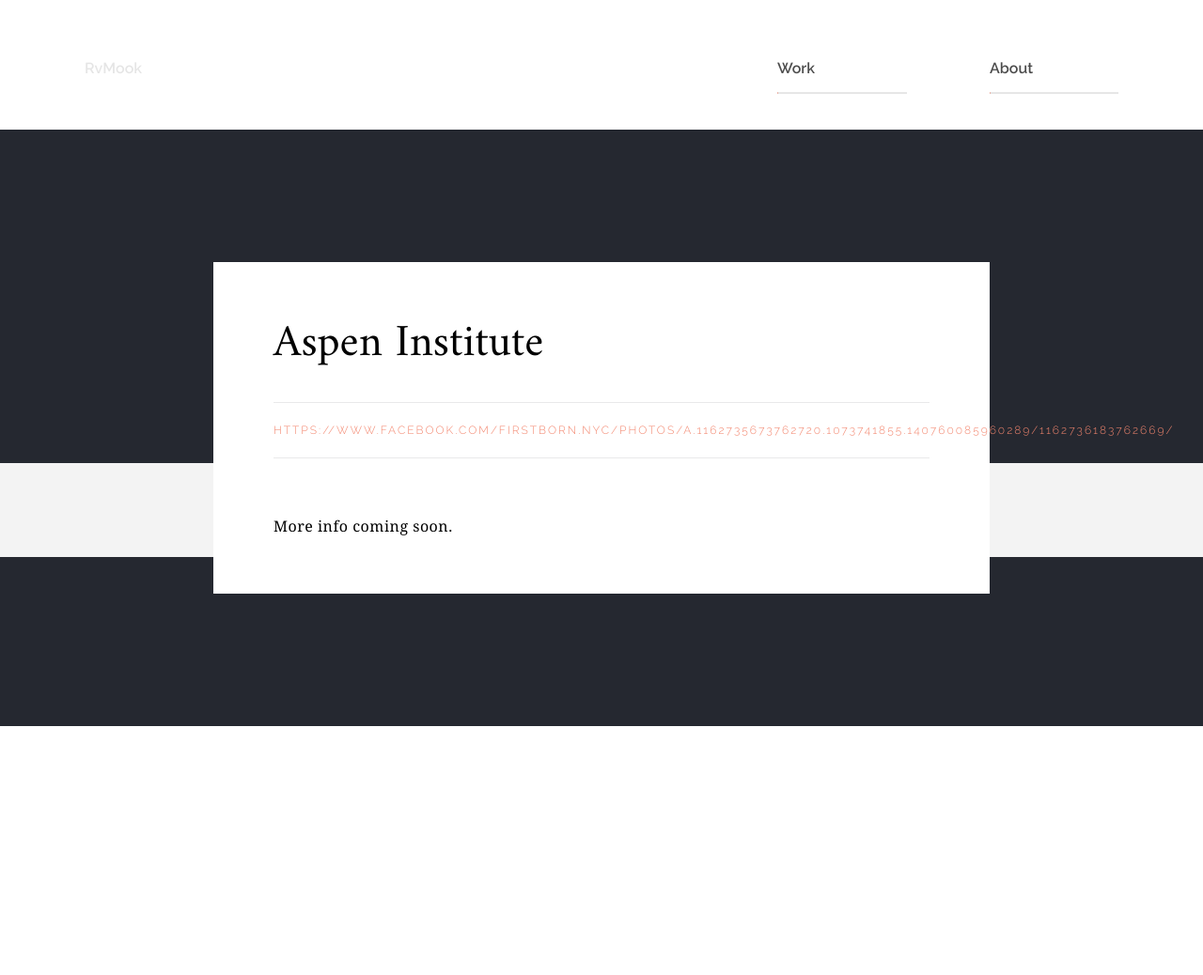
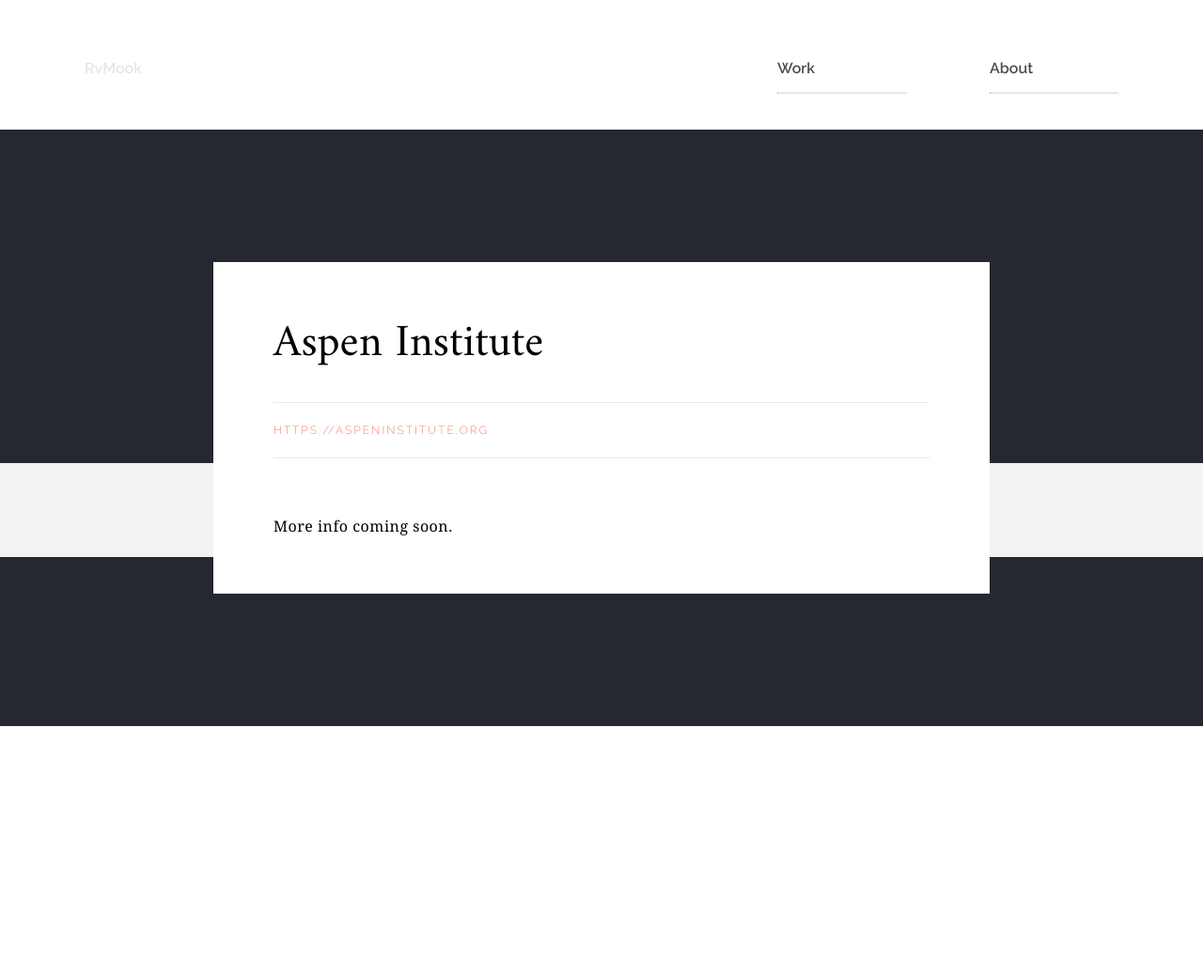
Before and after one commit to rickvanmook/rickvanmook.github.io, a Jekyll site: the page built from _posts/2016-06-01-aspen.md, in a window 1280 px wide. Shown: the whole page at 94% size. Built offline with Jekyll 4.4.1, drawn with Linux system fonts in a browser that asks for light colours; nearby versions of some CDN libraries; part of the change alters nothing that is shown.

Commit message:
[hotfix] Fixed aspen url

```diff
--- a/_posts/2016-06-01-aspen.md
+++ b/_posts/2016-06-01-aspen.md
@@ -7,5 +7,5 @@ year: 2016
 color: rgb(53, 52, 48)
 agency: Firstborn
 role: Lead Front End Developer
-href: https://www.facebook.com/firstborn.nyc/photos/a.1162735673762720.1073741855.140760085960289/1162736183762669/
+href: https://aspeninstitute.org
 ---
```
